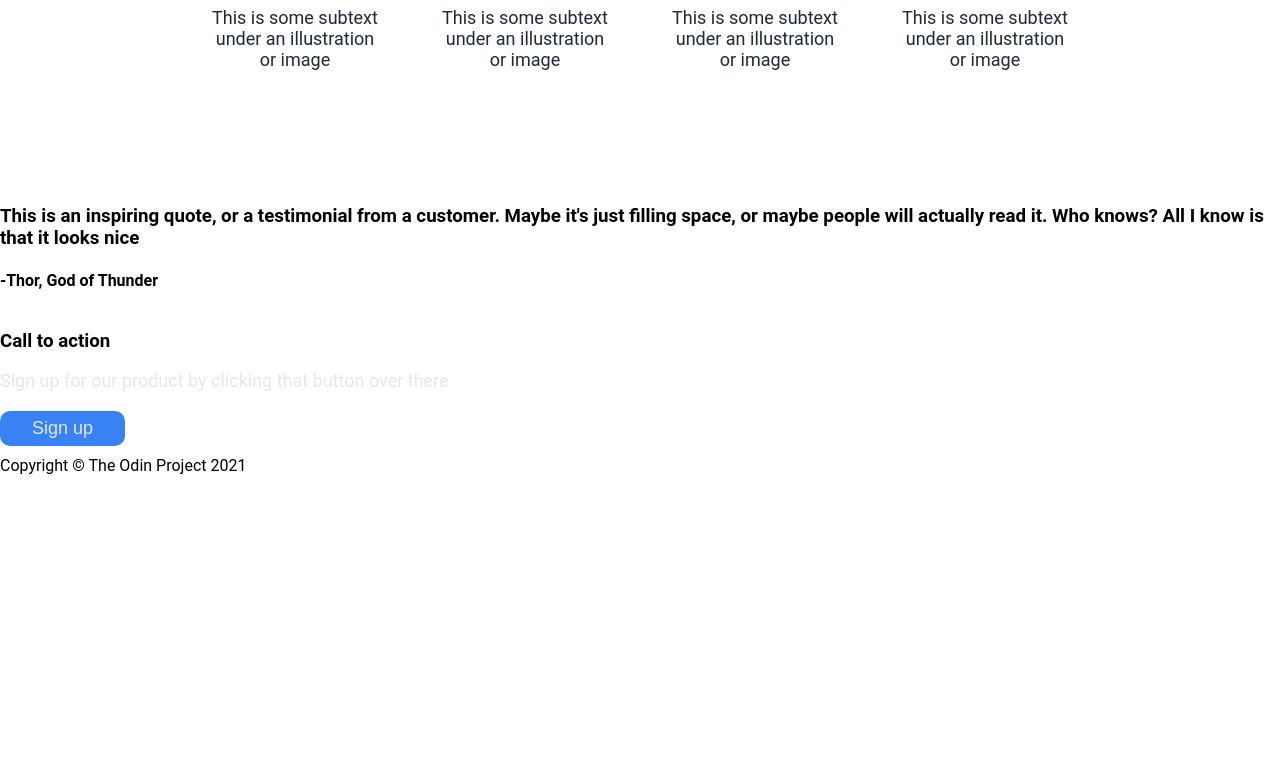
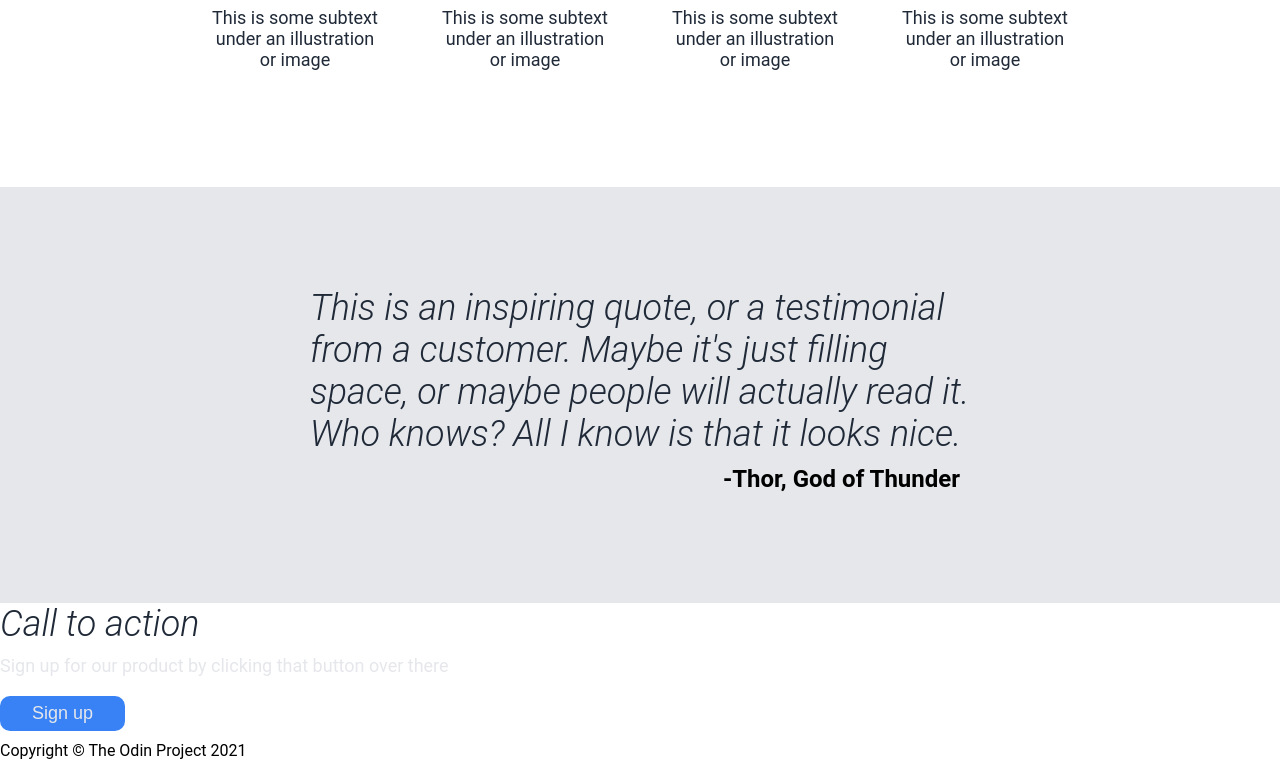
Before and after one commit to JoaqAmado/ExampleWebsite, a plain HTML site: page index.html in a window 1280 px wide. Shown: the part 888-1648 px from the top of the page. Before the commit the page ends 1363 px from the top, so only its background shows below. Drawn offline with Linux system fonts and the light colour scheme.

Commit message:
Slide 3 complete

```diff
--- a/index.html
+++ b/index.html
@@ -57,8 +57,10 @@
         </div>
 
         <div class="slide3">
-            <h3>This is an inspiring quote, or a testimonial from a customer. Maybe it's just filling space, or maybe people will actually read it. Who knows? All I know is that it looks nice</h3>
-            <h4>-Thor, God of Thunder</h4>
+            <div class="quote">
+                <h3>This is an inspiring quote, or a testimonial from a customer. Maybe it's just filling space, or maybe people will actually read it. Who knows? All I know is that it looks nice.</h3>
+                <h4>-Thor, God of Thunder</h4>
+            </div>
         </div>
 
         <div class="slide4">
--- a/styles.css
+++ b/styles.css
@@ -117,3 +117,25 @@ h2{
     color: #1F2937;
     font-weight: 900;
 }
+
+.slide3{
+    display: flex;
+    background-color: #E5E7EB;
+    padding: 100px 310px;
+    justify-content: center;
+}
+
+h3{
+    font-size: 36px;
+    color: #1F2937;
+    font-weight: 300;
+    font-style: italic;
+    text-align: left;
+    margin: 0;
+}
+
+h4{
+    font-size: 24px;
+    text-align: right;
+    margin: 10px;
+}
```
